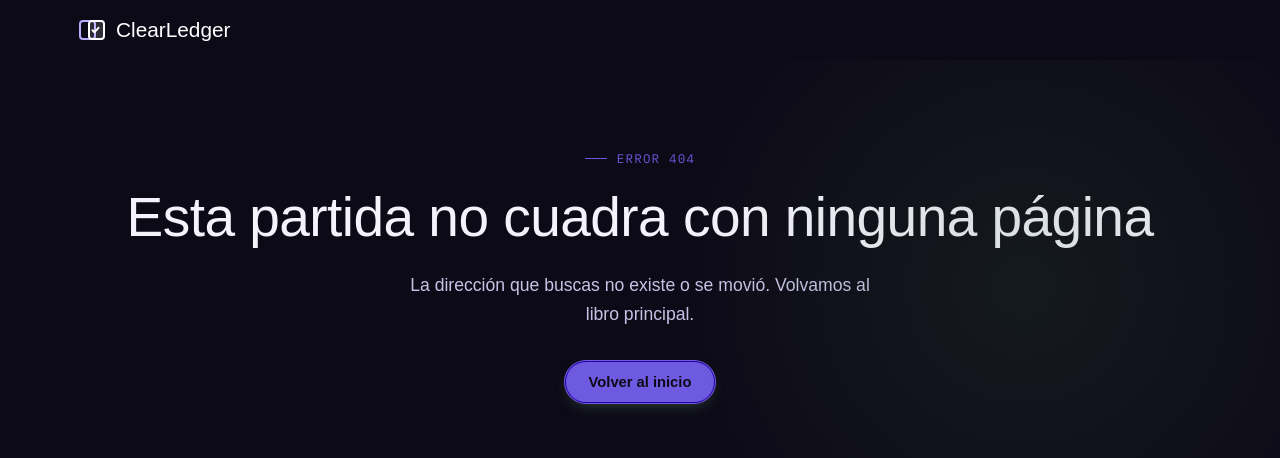
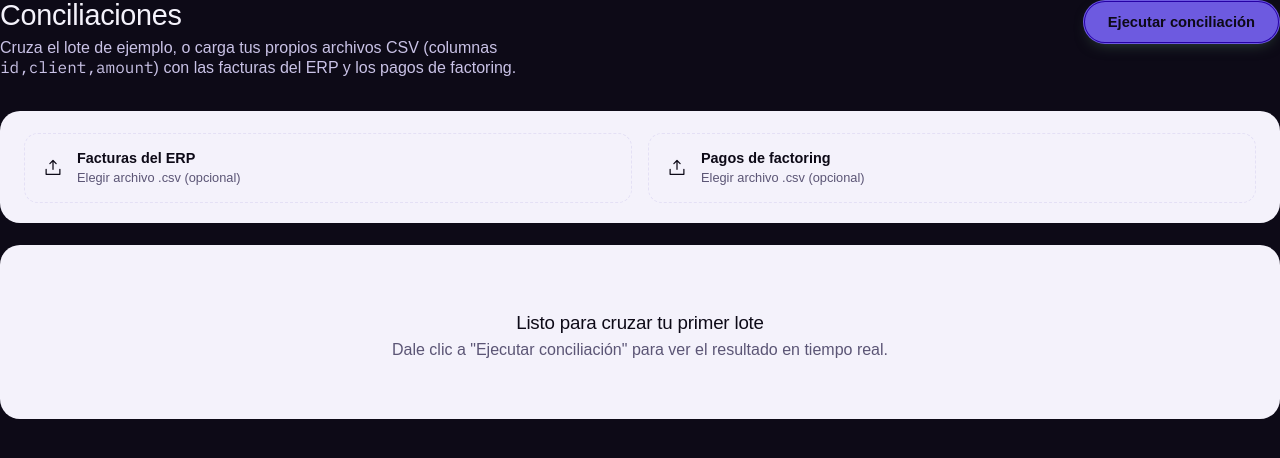
Before and after one commit to Angeldmoralesv/clearledger-saas, a Next.js app: page /dashboard/reconciliations in a window 1280 px wide. Before the commit this address had no page. Shown: the top 458 px of the page. Built offline with nearby package versions, Linux system fonts and the light colour scheme; a web font is replaced by a local one.

Commit message:
feat(dashboard): implement CSV upload and live reconciliation view

```diff
--- /dev/null
+++ b/app/dashboard/reconciliations/page.js
@@ -0,0 +1,166 @@
+"use client";
+
+import { useRef, useState } from "react";
+import { motion, AnimatePresence } from "framer-motion";
+import { UploadSimple, FileCsv, Stack, CheckCircle, WarningCircle } from "@phosphor-icons/react";
+import { parseLedgerCsv } from "@/lib/csv";
+import StatusTag from "@/components/StatusTag";
+import ExportCsvButton from "@/components/ExportCsvButton";
+
+function formatCOP(value) {
+  if (value === null || value === undefined) return "—";
+  return value.toLocaleString("es-CO", { style: "currency", currency: "COP", maximumFractionDigits: 0 });
+}
+
+export default function ReconciliationsPage() {
+  const [data, setData] = useState(null);
+  const [loading, setLoading] = useState(false);
+  const [error, setError] = useState("");
+  const [invoicesFile, setInvoicesFile] = useState(null);
+  const [paymentsFile, setPaymentsFile] = useState(null);
+  const invoicesInput = useRef(null);
+  const paymentsInput = useRef(null);
+
+  async function runReconciliation() {
+    setLoading(true);
+    setError("");
+    setData(null);
+
+    try {
+      let payload = {};
+      if (invoicesFile && paymentsFile) {
+        const [invoicesText, paymentsText] = await Promise.all([
+          invoicesFile.text(),
+          paymentsFile.text(),
+        ]);
+        payload = {
+          invoices: parseLedgerCsv(invoicesText),
+          payments: parseLedgerCsv(paymentsText),
+        };
+      }
+
+      const res = await fetch("/api/reconcile", {
+        method: "POST",
+        headers: Object.keys(payload).length ? { "Content-Type": "application/json" } : undefined,
+        body: Object.keys(payload).length ? JSON.stringify(payload) : undefined,
+      });
+
+      if (!res.ok) {
+        const err = await res.json();
+        setError(err.message || "No se pudo ejecutar la conciliación");
+        return;
+      }
+
+      setData(await res.json());
+    } catch (e) {
+      setError(e.message || "El archivo CSV no tiene el formato esperado");
+    } finally {
+      setLoading(false);
+    }
+  }
+
+  function clearFiles() {
+    setInvoicesFile(null);
+    setPaymentsFile(null);
+    if (invoicesInput.current) invoicesInput.current.value = "";
+    if (paymentsInput.current) paymentsInput.current.value = "";
+  }
+
+  return (
+    <>
+      <div className="dash-head">
+        <div>
+          <h1>Conciliaciones</h1>
+          <p>
+            Cruza el lote de ejemplo, o carga tus propios archivos CSV (columnas{" "}
+            <span className="mono">id,client,amount</span>) con las facturas del ERP y los pagos de factoring.
+          </p>
+        </div>
+        <button className="btn btn-primary" onClick={runReconciliation} disabled={loading}>
+          {loading ? "Procesando..." : "Ejecutar conciliación"}
+        </button>
+      </div>
+
+      <div className="panel upload-panel">
+        <div className="upload-grid">
+          <label className="upload-slot">
+            <input ref={invoicesInput} type="file" accept=".csv,text/csv" hidden onChange={(e) => setInvoicesFile(e.target.files?.[0] || null)} />
+            <UploadSimple size={20} />
+            <div>
+              <strong>Facturas del ERP</strong>
+              <span>{invoicesFile ? invoicesFile.name : "Elegir archivo .csv (opcional)"}</span>
+            </div>
+          </label>
+          <label className="upload-slot">
+            <input ref={paymentsInput} type="file" accept=".csv,text/csv" hidden onChange={(e) => setPaymentsFile(e.target.files?.[0] || null)} />
+            <UploadSimple size={20} />
+            <div>
+              <strong>Pagos de factoring</strong>
+              <span>{paymentsFile ? paymentsFile.name : "Elegir archivo .csv (opcional)"}</span>
+            </div>
+          </label>
+        </div>
+
+        {(invoicesFile || paymentsFile) && (
+          <div className="upload-note">
+            <FileCsv size={14} />
+            {invoicesFile && paymentsFile
+              ? "Se usarán tus dos archivos al ejecutar la conciliación."
+              : "Carga ambos archivos para usar tus datos — si falta uno, se usará el lote de ejemplo."}
+            <button type="button" className="upload-clear" onClick={clearFiles}>Quitar</button>
+          </div>
+        )}
+      </div>
+
+      {error && <div className="form-error">{error}</div>}
+
+      <AnimatePresence>
+        {data && (
+          <motion.div initial={{ opacity: 0, y: 12 }} animate={{ opacity: 1, y: 0 }} exit={{ opacity: 0 }}>
+            <div className="stat-row">
+              <div className="stat-card"><span className="label"><Stack size={14} /> Facturas cruzadas</span><div className="value">{data.summary.total}</div></div>
+              <div className="stat-card accent"><span className="label"><CheckCircle size={14} /> Conciliadas</span><div className="value">{data.summary.matched}</div></div>
+              <div className="stat-card warn"><span className="label"><WarningCircle size={14} /> Discrepancias</span><div className="value">{data.summary.mismatched}</div></div>
+            </div>
+
+            <div className="panel">
+              <div className="panel-head">
+                <h2>Resultado del cruce</h2>
+                <div style={{ display: "flex", alignItems: "center", gap: 14 }}>
+                  <span className="mono">lote #{data.id.slice(0, 8)} · {data.source === "custom" ? "datos propios" : "ejemplo"}</span>
+                  <ExportCsvButton results={data.results} filename={`conciliacion-${data.id.slice(0, 8)}.csv`} />
+                </div>
+              </div>
+              <div className="table-scroll">
+                <table>
+                  <thead><tr><th>Factura</th><th>Cliente</th><th>Esperado</th><th>Recibido</th><th>Estado</th><th>Detalle</th></tr></thead>
+                  <tbody>
+                    {data.results.map((r) => (
+                      <tr key={r.id}>
+                        <td className="mono">{r.id}</td>
+                        <td>{r.client}</td>
+                        <td className="amt">{formatCOP(r.expected)}</td>
+                        <td className="amt">{formatCOP(r.received)}</td>
+                        <td><StatusTag status={r.status} className="stamp-badge" /></td>
+                        <td>{r.reason}</td>
+                      </tr>
+                    ))}
+                  </tbody>
+                </table>
+              </div>
+            </div>
+          </motion.div>
+        )}
+      </AnimatePresence>
+
+      {!data && !loading && (
+        <div className="panel">
+          <div className="empty-state">
+            <h3>Listo para cruzar tu primer lote</h3>
+            <p>Dale clic a "Ejecutar conciliación" para ver el resultado en tiempo real.</p>
+          </div>
+        </div>
+      )}
+    </>
+  );
+}
```
